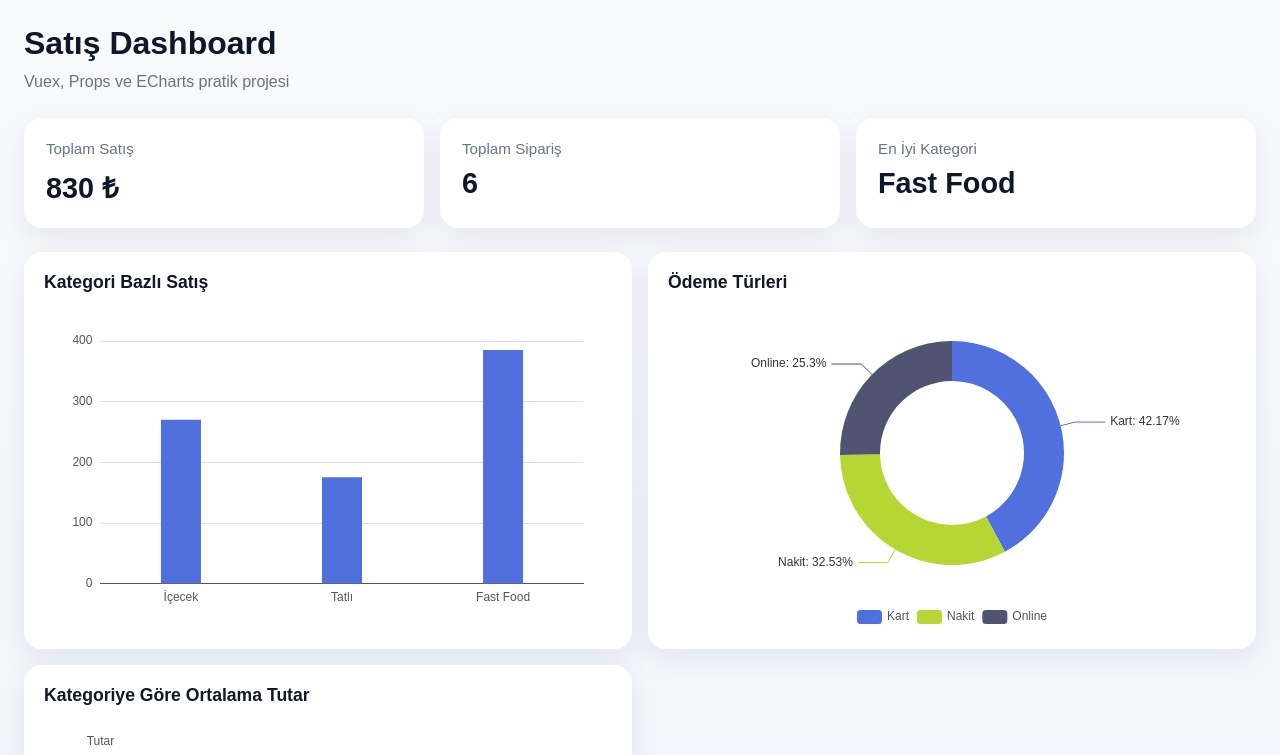
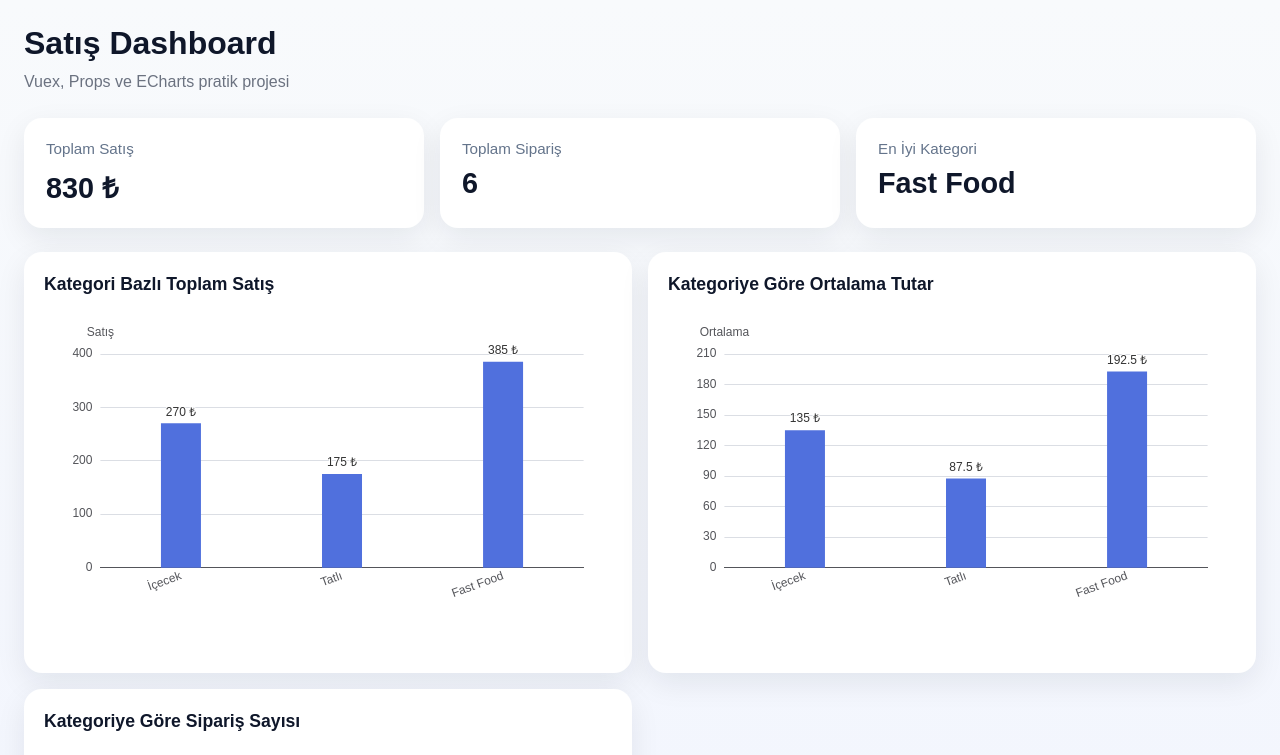
Before and after one commit to ilaydaakabaa/dashboard-git, a Vue app: page / in a window 1280 px wide. Shown: the top 755 px of the page. Built offline with nearby package versions, Linux system fonts and the light colour scheme.

Commit message:
bir grafik kullanılarak 3 farklı veri görselleştirmesi yapıldı

```diff
--- /dev/null
+++ b/src/components/dashboard/BarChart.vue
@@ -0,0 +1,168 @@
+<template>
+  <div class="chart-card">
+    <h2 class="chart-title">{{ title }}</h2>
+    <div ref="chartRef" class="chart"></div>
+  </div>
+</template>
+
+<script setup>
+import { onMounted, onBeforeUnmount, ref, watch } from 'vue'
+import * as echarts from 'echarts'
+
+const props = defineProps({
+  title: {
+    type: String,
+    default: 'Bar Chart'
+  },
+  chartData: {
+    type: Array,
+    required: true
+  },
+  seriesName: {
+    type: String,
+    default: 'Değer'
+  },
+  yAxisName: {
+    type: String,
+    default: 'Tutar'
+  },
+  valueSuffix: {
+    type: String,
+    default: ''
+  },
+  labelRotate: {
+    type: Number,
+    default: 20
+  }
+})
+
+const chartRef = ref(null)
+let chartInstance = null
+
+function getChartOptions() {
+  return {
+    tooltip: {
+      trigger: 'axis',
+      formatter(params) {
+        const item = params[0]
+        return `${item.name}<br/>${props.seriesName}: ${item.value}${props.valueSuffix}`
+      }
+    },
+    grid: {
+      left: '5%',
+      right: '5%',
+      top: '12%',
+      bottom: '14%',
+      containLabel: true
+    },
+    xAxis: {
+      type: 'category',
+      data: props.chartData.map(item => item.name),
+      axisLabel: {
+        interval: 0,
+        rotate: props.labelRotate
+      }
+    },
+    yAxis: {
+      type: 'value',
+      name: props.yAxisName
+    },
+    series: [
+      {
+        name: props.seriesName,
+        type: 'bar',
+        data: props.chartData.map(item => item.value),
+        barWidth: 40,
+        label: {
+          show: true,
+          position: 'top',
+          formatter: ({ value }) => `${value}${props.valueSuffix}`
+        }
+      }
+    ]
+  }
+}
+
+function renderChart() {
+  if (!chartRef.value) return
+
+  if (!chartInstance) {
+    chartInstance = echarts.init(chartRef.value)
+  }
+
+  chartInstance.setOption(getChartOptions())
+  chartInstance.resize()
+}
+
+function resizeChart() {
+  if (chartInstance) {
+    chartInstance.resize()
+  }
+}
+
+onMounted(() => {
+  renderChart()
+  window.addEventListener('resize', resizeChart)
+})
+
+watch(
+  () => props.chartData,
+  () => {
+    renderChart()
+  },
+  { deep: true }
+)
+
+onBeforeUnmount(() => {
+  window.removeEventListener('resize', resizeChart)
+
+  if (chartInstance) {
+    chartInstance.dispose()
+    chartInstance = null
+  }
+})
+</script>
+
+<style scoped>
+.chart-card {
+  background: white;
+  border-radius: 18px;
+  padding: 20px;
+  box-shadow: 0 10px 30px rgba(15, 23, 42, 0.08);
+  width: 100%;
+  min-width: 0;
+}
+
+.chart-title {
+  margin-bottom: 16px;
+  font-size: 1.1rem;
+  color: #0f172a;
+  line-height: 1.4;
+}
+
+.chart {
+  width: 100%;
+  height: 340px;
+}
+
+@media (max-width: 992px) {
+  .chart {
+    height: 300px;
+  }
+}
+
+@media (max-width: 576px) {
+  .chart-card {
+    padding: 16px;
+  }
+
+  .chart-title {
+    font-size: 1rem;
+    margin-bottom: 12px;
+  }
+
+  .chart {
+    height: 260px;
+  }
+}
+</style>
--- a/src/pages/DashboardPage.vue
+++ b/src/pages/DashboardPage.vue
@@ -13,10 +13,35 @@
       <StatCard title="En İyi Kategori" :value="bestCategory" />
     </div>
 
-    <div class="charts-grid">
+    <!-- <div class="charts-grid">
       <SalesBarChart />
       <PaymentPieChart />
       <AverageAmountBarChart />
+    </div> -->
+        <div class="charts-grid">
+      <BarChart
+        title="Kategori Bazlı Toplam Satış"
+        :chartData="categorySalesChartData"
+        seriesName="Toplam Satış"
+        yAxisName="Satış"
+        valueSuffix=" ₺"
+      />
+
+      <BarChart
+        title="Kategoriye Göre Ortalama Tutar"
+        :chartData="averageAmountByCategory"
+        seriesName="Ortalama Tutar"
+        yAxisName="Ortalama"
+        valueSuffix=" ₺"
+      />
+
+      <BarChart
+        title="Kategoriye Göre Sipariş Sayısı"
+        :chartData="ordersCountByCategory"
+        seriesName="Sipariş Sayısı"
+        yAxisName="Adet"
+        valueSuffix=""
+      />
     </div>
 
     <RecentOrdersTable :orders="recentOrders" />
@@ -31,13 +56,26 @@ import SalesBarChart from '@/components/dashboard/SalesBarChart.vue'
 import PaymentPieChart from '@/components/dashboard/PaymentPieChart.vue'
 import AverageAmountBarChart from '@/components/dashboard/AverageAmountBarChart.vue'
 import RecentOrdersTable from '@/components/dashboard/RecentOrdersTable.vue'
-
+import BarChart from '@/components/dashboard/BarChart.vue'
 const store = useStore()
 
 const totalSales = computed(() => store.getters['sales/totalSales'])
 const totalOrders = computed(() => store.getters['sales/totalOrders'])
 const bestCategory = computed(() => store.getters['sales/bestCategory'])
 const recentOrders = computed(() => store.getters['sales/recentOrders'])
+
+
+const categorySalesChartData = computed(() => {
+  return store.getters['sales/categorySalesChartData'] || []
+})
+
+const averageAmountByCategory = computed(() => {
+  return store.getters['sales/averageAmountByCategory'] || []
+})
+
+const ordersCountByCategory = computed(() => {
+  return store.getters['sales/ordersCountByCategory'] || []
+})
 </script>
 
 <style scoped>
--- a/src/store/modules/sales.js
+++ b/src/store/modules/sales.js
@@ -101,6 +101,21 @@ export default {
                 name: category,
                 value: categoryMap[category].total / categoryMap[category].count
             }))
+        },
+        ordersCountByCategory(state) {
+            const counts = {}
+
+            state.orders.forEach(order => {
+                if (!counts[order.category]) {
+                    counts[order.category] = 0
+                }
+                counts[order.category] += 1
+            })
+
+            return Object.keys(counts).map(category => ({
+                name: category,
+                value: counts[category]
+            }))
         }
     }
 }
```
Lines whose indentation alone changed are shown as unchanged.
